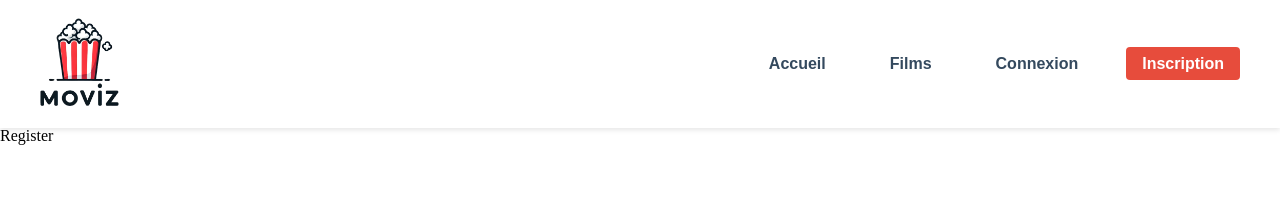
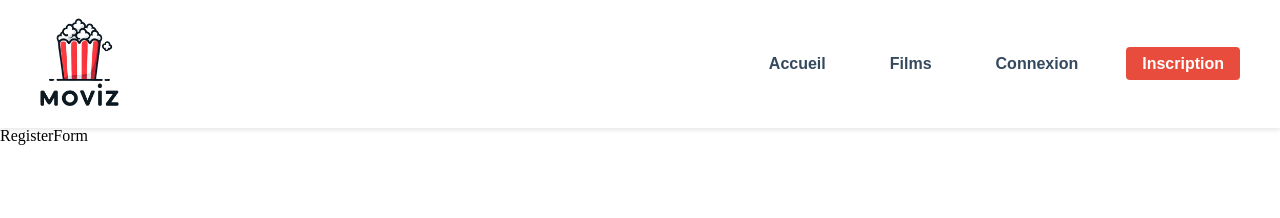
Before and after one commit to louis-stintzy/tp-react, a React (Vite) app: page /register in a window 1280 px wide. Shown: the top 218 px of the page. Built offline with nearby package versions, Linux system fonts and the light colour scheme.

Commit message:
feat(forms): add form files

```diff
--- /dev/null
+++ b/src/components/PageComponents/AddMovieForm/AddMovieForm.tsx
@@ -0,0 +1,5 @@
+function AddMovieForm() {
+  return <div>AddMovieForm</div>;
+}
+
+export default AddMovieForm;
--- /dev/null
+++ b/src/components/PageComponents/LoginForm/LoginForm.tsx
@@ -0,0 +1,5 @@
+function LoginForm() {
+  return <div>LoginForm</div>;
+}
+
+export default LoginForm;
--- /dev/null
+++ b/src/components/PageComponents/RegisterForm/RegisterForm.tsx
@@ -0,0 +1,5 @@
+function RegisterForm() {
+  return <div>RegisterForm</div>;
+}
+
+export default RegisterForm;
--- a/src/pages/AddMovie/AddMovie.tsx
+++ b/src/pages/AddMovie/AddMovie.tsx
@@ -1,5 +1,11 @@
+import AddMovieForm from '../../components/PageComponents/AddMovieForm/AddMovieForm';
+
 function AddMovie() {
-  return <div className="AddMovie">AddMovie</div>;
+  return (
+    <div className="add-movie-page__container">
+      <AddMovieForm />
+    </div>
+  );
 }
 
 export default AddMovie;
--- a/src/pages/Login/Login.tsx
+++ b/src/pages/Login/Login.tsx
@@ -1,5 +1,11 @@
+import LoginForm from '../../components/PageComponents/LoginForm/LoginForm';
+
 function Login() {
-  return <div className="login">Login</div>;
+  return (
+    <div className="login-page__container">
+      <LoginForm />
+    </div>
+  );
 }
 
 export default Login;
--- a/src/pages/Register/Register.tsx
+++ b/src/pages/Register/Register.tsx
@@ -1,5 +1,11 @@
+import RegisterForm from '../../components/PageComponents/RegisterForm/RegisterForm';
+
 function Register() {
-  return <div className="register">Register</div>;
+  return (
+    <div className="register-page__container">
+      <RegisterForm />
+    </div>
+  );
 }
 
 export default Register;
```
